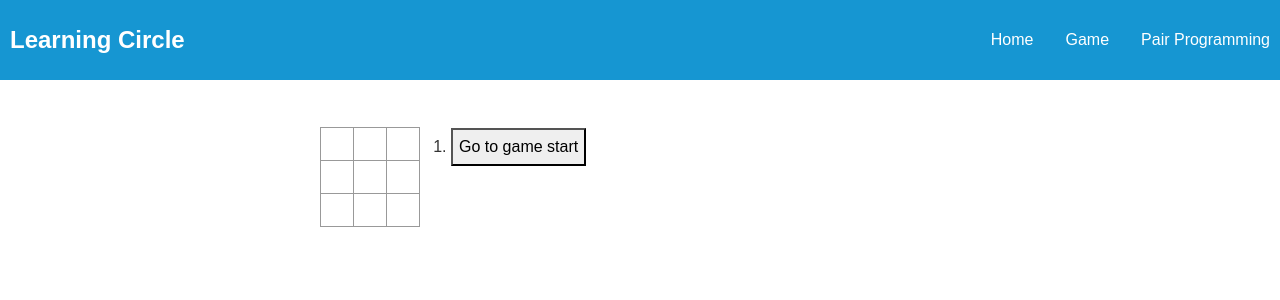
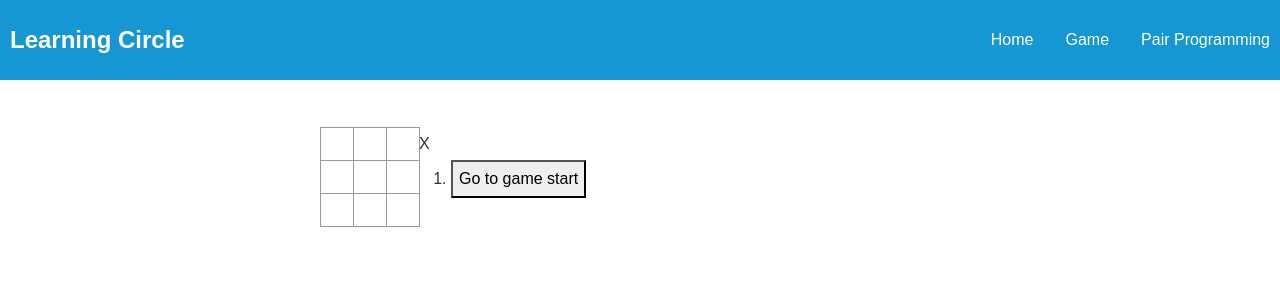
Before and after one commit to Farnoosh63/Tic-Tac-Toe, a React (Create React App) app: page /Tic-Tac-Toe/game in a window 1280 px wide. Shown: the top 300 px of the page. Built offline with nearby package versions, Linux system fonts and the light colour scheme.

Commit message:
Add winner status.

```diff
--- a/src/components/game/Game.js
+++ b/src/components/game/Game.js
@@ -108,7 +108,7 @@ class Game extends React.Component {
           />
         </div>
         <div className="game-info">
-          {/* <div>{status}</div> */}
+          <div>{status}</div>
           <ol>{moves}</ol>
         </div>
       </div>
```
